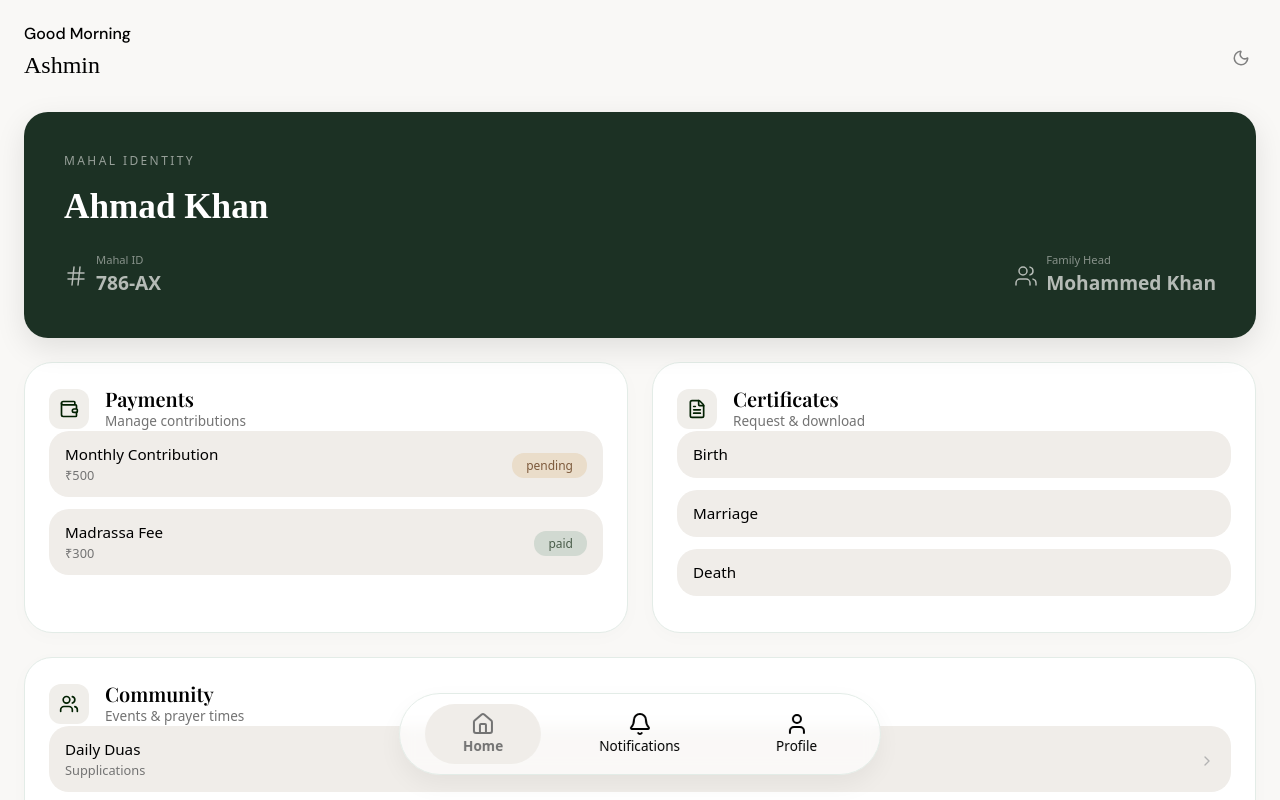
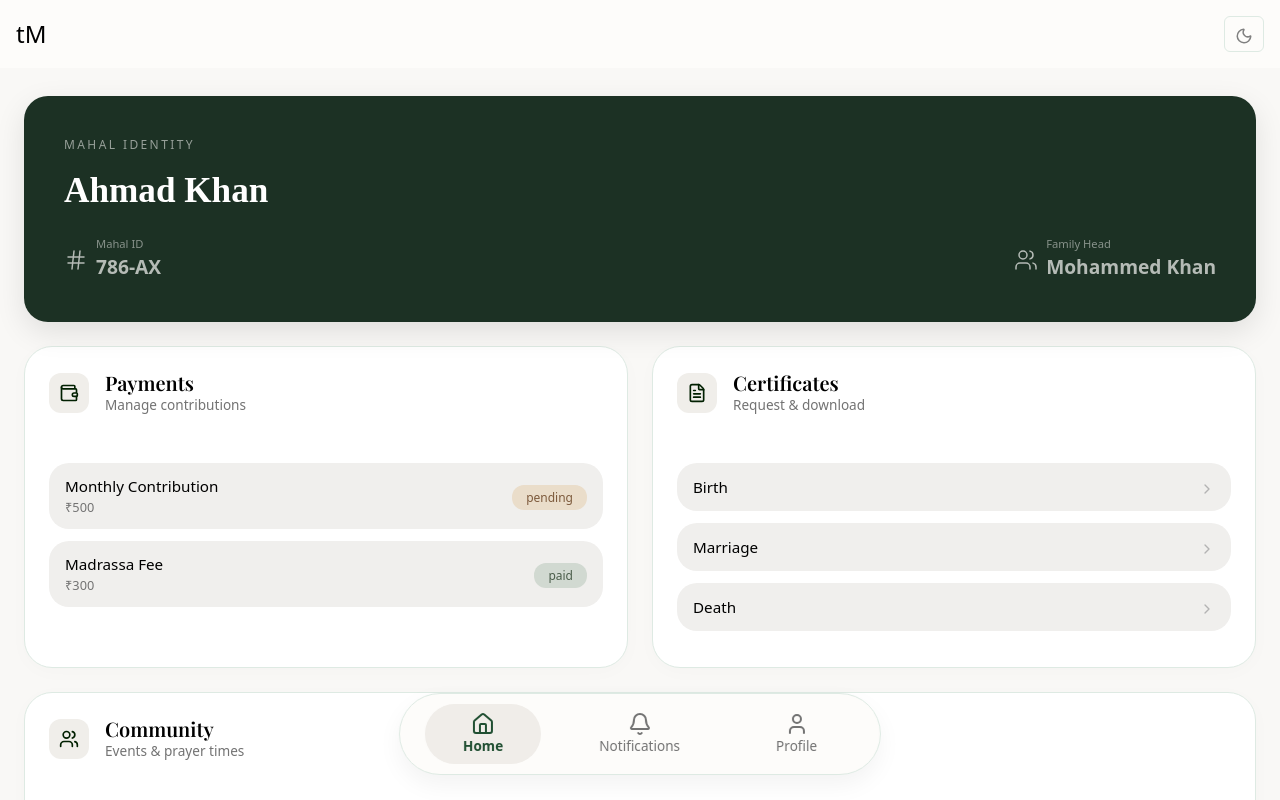
Before and after one commit to ashminashref/community_connect, a React (Vite) app: page / in a window 1280 px wide. Shown: the top 800 px of the page. Built offline with nearby package versions, Linux system fonts and the light colour scheme; a web font is replaced by a local one.

Commit message:
made corrections in styling of components(colors, fonts, viz..)

```diff
--- a/src/App.jsx
+++ b/src/App.jsx
@@ -3,6 +3,8 @@ import { Route, Routes } from 'react-router-dom'
 import './App.css'
 import { ThemeProvider } from './Theme/Themecontext'
 import Home from './Pages/User/Home'
+import Notifications from './Pages/User/Notifications'
+import Profile from './Pages/User/Profile'
 
 function App() {
 
@@ -14,6 +16,8 @@ function App() {
 
         <Routes>
           <Route path='' element = {<Home/>}/>
+          <Route path = 'notification/' element = {<Notifications/>}/>
+          <Route path='profile/' element={<Profile/>}/>
         </Routes>
           </div>
       </ThemeProvider>
--- a/src/Common/User/FloatingNav.css
+++ b/src/Common/User/FloatingNav.css
@@ -18,7 +18,7 @@
   padding: 8px 38px;
   border-radius: 33px;
   font-size: 0.85rem;
-  color:var(--nav-icon);
+  color:var(--nav-icon-txt);
 }
 .nav-item:hover{
   cursor: pointer;
@@ -26,7 +26,7 @@
 }
 .nav-item.active {
   background: var(--nav-icon-active);
-  color:var(--nav-icon-txt);
+  color:var(--nav-icon-active-txt);
   font-weight: 600;
 }
 
--- a/src/Common/User/FloatingNav.jsx
+++ b/src/Common/User/FloatingNav.jsx
@@ -1,16 +1,35 @@
-import React from 'react'
-import './FloatingNav.css'
-import {House, User, Bell} from 'lucide-react'
+import React from "react";
+import "./FloatingNav.css";
+import { House, User, Bell } from "lucide-react";
+import { Link } from "react-router-dom";
 function Floatingnav() {
   return (
     <div>
-        <nav className="floating-nav">
-        <div className="nav-item active d-flex flex-column align-items-center justify-content-center"><House className='lucide-icon' /> Home</div>
-        <div className="nav-item d-flex flex-column align-items-center justify-content-center"><Bell className='lucide-icon' />Notifications</div>
-        <div className="nav-item d-flex flex-column align-items-center justify-content-center"><User className='lucide-icon' />Profile</div>
+      <nav className="floating-nav">
+        <Link to=''>
+          {" "}
+          <div className="nav-item active d-flex flex-column align-items-center justify-content-center">
+            <House className="lucide-icon" /> Home
+          </div>
+        </Link>
+
+        <Link to = 'notification'>
+        <div className="nav-item d-flex flex-column align-items-center justify-content-center">
+          <Bell className="lucide-icon" />
+          Notifications
+        </div>
+        </Link>
+
+        <Link to = 'profile'>
+        <div className="nav-item d-flex flex-column align-items-center justify-content-center">
+          <User className="lucide-icon" />
+          Profile
+        </div>
+        </Link>
+
       </nav>
     </div>
-  )
+  );
 }
 
-export default Floatingnav
+export default Floatingnav;
--- a/src/Components/User/Home/BentoGrid.jsx
+++ b/src/Components/User/Home/BentoGrid.jsx
@@ -7,7 +7,6 @@ function BentoGrid() {
   return (
     <Container fluid className="px-0 py-4">
       <Row className="g-4">
-        {/* Row 1: Two cards side-by-side on desktop, stacked on mobile */}
         <Col xs={12} md={6}>
           <Card
             title="Payments"
@@ -26,14 +25,13 @@ function BentoGrid() {
             icon={<FileText size={20} />}
             subtitle="Request & download"
             items={[
-              { name: "Birth" },
-              { name: "Marriage" },
-              { name: "Death" }
+              { name: "Birth",showArrow: true },
+              { name: "Marriage",showArrow: true },
+              { name: "Death",showArrow: true }
             ]}
           />
         </Col>
 
-        {/* Row 2: One card spanning the full width */}
         <Col xs={12} className='mb-5 pb-5'>
           <Card
             title="Community"
--- a/src/Pages/User/Home.css
+++ b/src/Pages/User/Home.css
@@ -7,6 +7,12 @@
   width: 100%;
   padding: 20px;
   padding-bottom: 120px; /* Space for the floating nav */
+}
+.topbar{
+  background-color: var(--nav-box-bg);
+}
+.right{
+  border: 1px solid var(--card-border);
 }
 
 .main-content {
--- a/src/Pages/User/Home.jsx
+++ b/src/Pages/User/Home.jsx
@@ -7,20 +7,24 @@ import BentoGrid from '../../Components/User/Home/BentoGrid'
 function Home() {
   return (
     <div>
-        <div className="topbar d-flex align-items-center justify-content-between gap-5">
-<div className="left">
-    <h6 className='body-txt'>Good Morning</h6>
-    <h4 className='curly-txt'>Ashmin</h4>
+        <div className="topbar fixed-top  p-3  d-flex align-items-center justify-content-between gap-5">
+<div className="left d-flex flex-column align-items-start justify-content-center">
+    {/* <h6 className='body-txt'>Good Morning</h6> */}
+    <h4 className=' m-0 p-0'>tM</h4>
+    {/* <p className='m-0 p-0'>Thalayad</p> */}
 </div>
-<div className="right">
- <ThemeToggle/>
+<div className="right p-1  rounded d-flex  align-items-center justify-content-center">
+ <ThemeToggle className =""/>
 </div>
 
         </div>
-        <Usercard/>
+        <div className='pt-5'>
+ <Usercard/>
         <BentoGrid/>
 
         <Floatingnav/>
+        </div>
+
     </div>
   )
 }
--- /dev/null
+++ b/src/Pages/User/Notifications.jsx
@@ -0,0 +1,9 @@
+import React from 'react'
+
+function Notifications() {
+  return (
+    <div>Notifications</div>
+  )
+}
+
+export default Notifications
--- /dev/null
+++ b/src/Pages/User/Profile.jsx
@@ -0,0 +1,9 @@
+import React from 'react'
+
+function Profile() {
+  return (
+    <div>Profile</div>
+  )
+}
+
+export default Profile
--- a/src/UI/Card.css
+++ b/src/UI/Card.css
@@ -50,7 +50,7 @@
 
 /* List Items */
 .card-list-item {
-  background-color: var(--nav-icon-active); /* Off-white item background */
+  background-color: var(--card-item-bg); /* Off-white item background */
   border-radius: 20px;
   padding: 12px 16px;
   margin-bottom: 12px;
@@ -62,7 +62,7 @@
 }
 
 .card-list-item:hover {
-  background-color: var(--nav-icon-color);
+  background-color: var(--card-item-bg-hover);
 }
 
 .item-left-section {
--- a/src/UI/Card.jsx
+++ b/src/UI/Card.jsx
@@ -15,7 +15,7 @@ function Card({ title, subtitle, icon, items = [], highlight = false, footer })
         </div>
       </div>
 
-      <div className="card-body-content">
+      <div className="card-body-content mt-5">
         {items.map((item, index) => (
           <div key={index} className="card-list-item" onClick={item.onClick}>
             <div className="item-left-section">
--- a/src/index.css
+++ b/src/index.css
@@ -20,11 +20,13 @@ body {
 --user-card-bg:#1c3124;
 --user-card-txt-primary:white;
 --user-card-txt-secondary:#b5bbb6;
---card-border:#e3ece7;
---nav-box-bg:#ffffffa1;
+--card-border:#deeae3;
+--card-item-bg:#f0efed;
+ --card-item-bg-hover:#ecebe9;
+--nav-box-bg:#fdfcfa;
 --nav-icon-active:#f0ede9;
 --nav-icon-txt:#737373;
---nav-icon-active-txt:#1c3124;
+--nav-icon-active-txt:#204f32;
 --icon-color:rgb(1, 32, 1);
 
 }
@@ -35,18 +37,20 @@ body {
   --text-primary-color:#f7f5f3;
   --text-secondary-color:#a39c8f;
   --card-bg-primary:#c09d59;
-  --card-bg-secondary:#20261a;
+  --card-bg-secondary:#18251d;
   --card-border:#2b3b31;
   --icon-bg:#26362c;
   --btn-pay:#c09d59;
   --user-card-bg:#c09d59;
   --user-card-txt-primary:black;
   --user-card-txt-secondary:#46462c;
-  --nav-box-bg:#20261ade;
+  --card-item-bg:#213127c4;
+  --card-item-bg-hover:#202f26c4;
+  --nav-box-bg:#18251d;
   --nav-icon-active:#26362c;
-  --nav-icon-active-txt:#c09d59;
+  --nav-icon-active-txt:#f7d694;
   --nav-icon-txt:#848276;
-  --icon-color:rgb(232, 232, 232);
+  --icon-color:rgb(248, 199, 126);
 }
 
 
@@ -66,4 +70,8 @@ body {
   background-color: var(--bg-color) !important;
   color: var(--text-primary-color) !important;
   overflow-x: hidden;
+
 }
+a{
+  text-decoration: none !important;
+}
```
